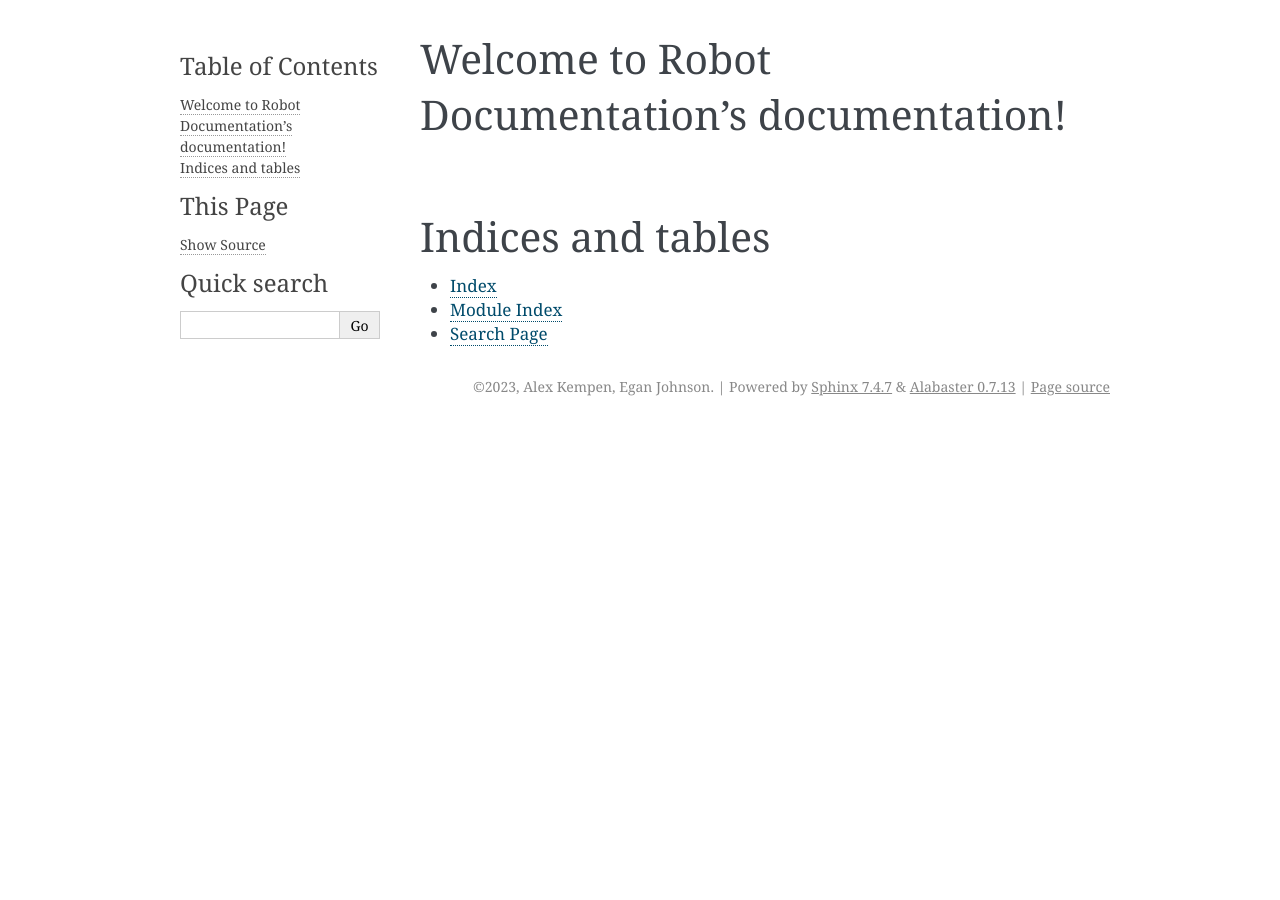
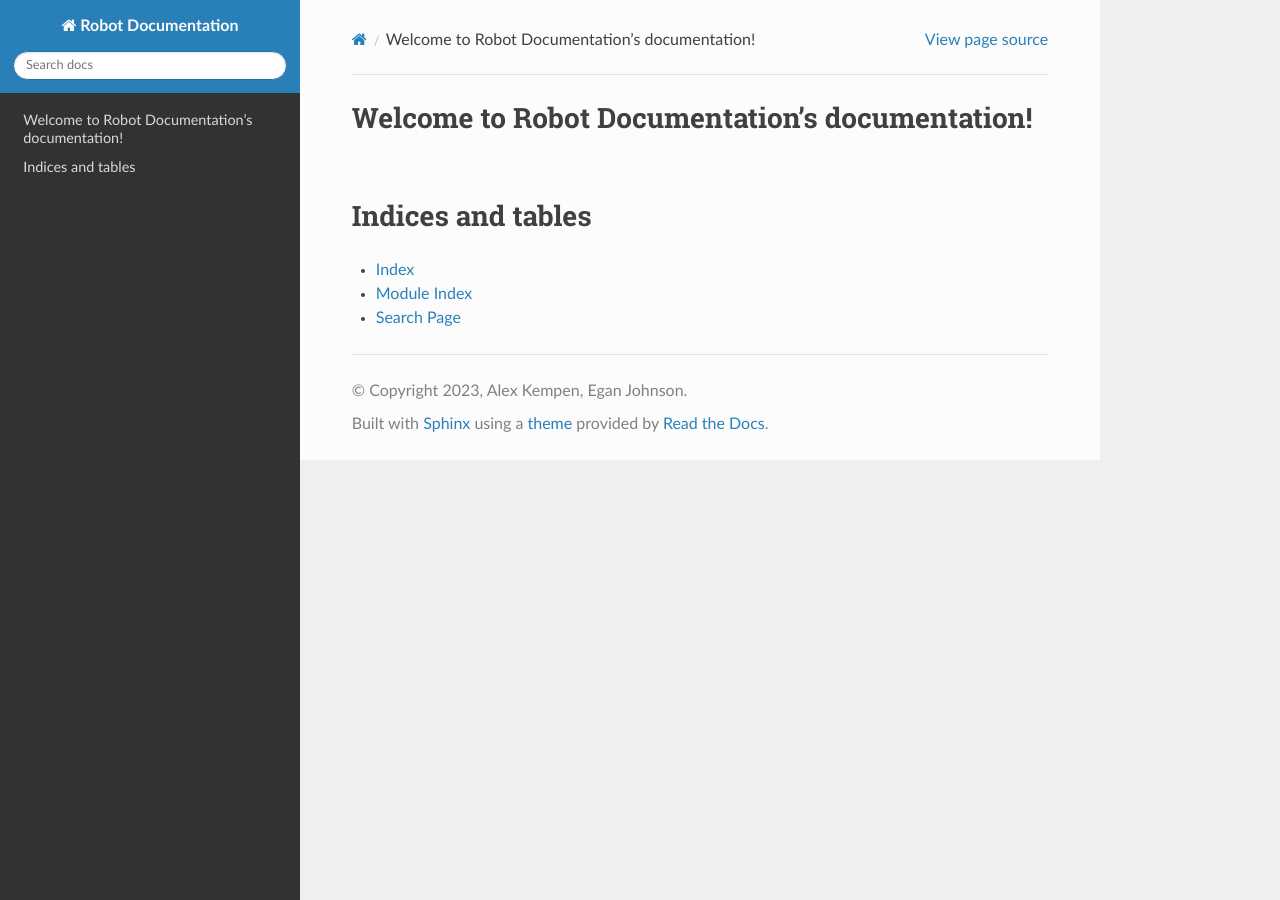
Before and after one commit to robot-education/robot-handbook, a Sphinx documentation site: the page built from source/index.rst, in a window 1280 px wide. Built offline with Sphinx 7.4.7 and the Read the Docs theme 2.0.0, drawn with Linux system fonts in a browser that asks for light colours.

Commit message:
Added read the docs theme

```diff
--- a/source/conf.py
+++ b/source/conf.py
@@ -31,6 +31,8 @@ release = '1.0.0'
 # extensions coming with Sphinx (named 'sphinx.ext.*') or your custom
 # ones.
 extensions = [
+    'sphinx_rtd_theme',
+    'sphinx.ext.autodoc'
 ]
 
 # Add any paths that contain templates here, relative to this directory.
@@ -47,7 +49,7 @@ exclude_patterns = []
 # The theme to use for HTML and HTML Help pages.  See the documentation for
 # a list of builtin themes.
 #
-html_theme = 'alabaster'
+html_theme = 'sphinx_rtd_theme'
 
 # Add any paths that contain custom static files (such as style sheets) here,
 # relative to this directory. They are copied after the builtin static files,
--- a/source/index.rst
+++ b/source/index.rst
@@ -11,7 +11,6 @@ Welcome to Robot Documentation's documentation!
    :caption: Contents:
 
 
-
 Indices and tables
 ==================
 
```
